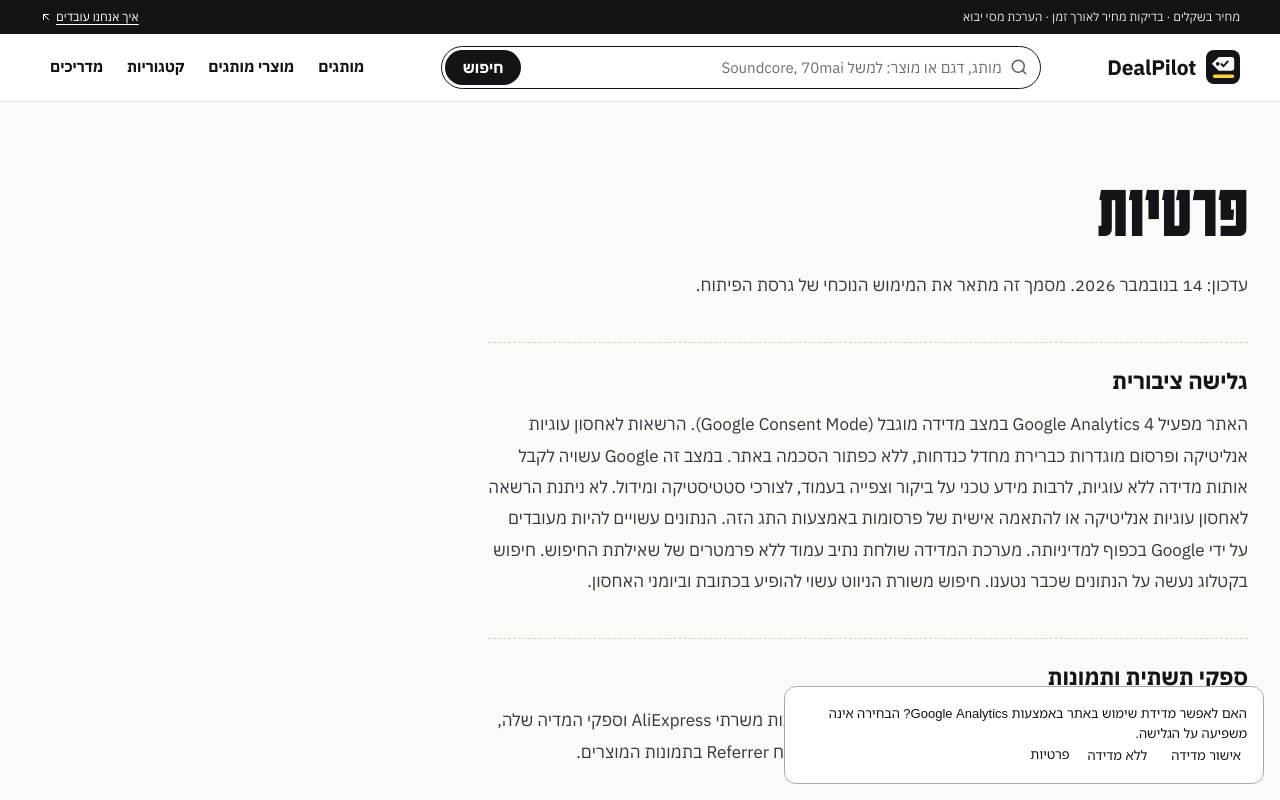
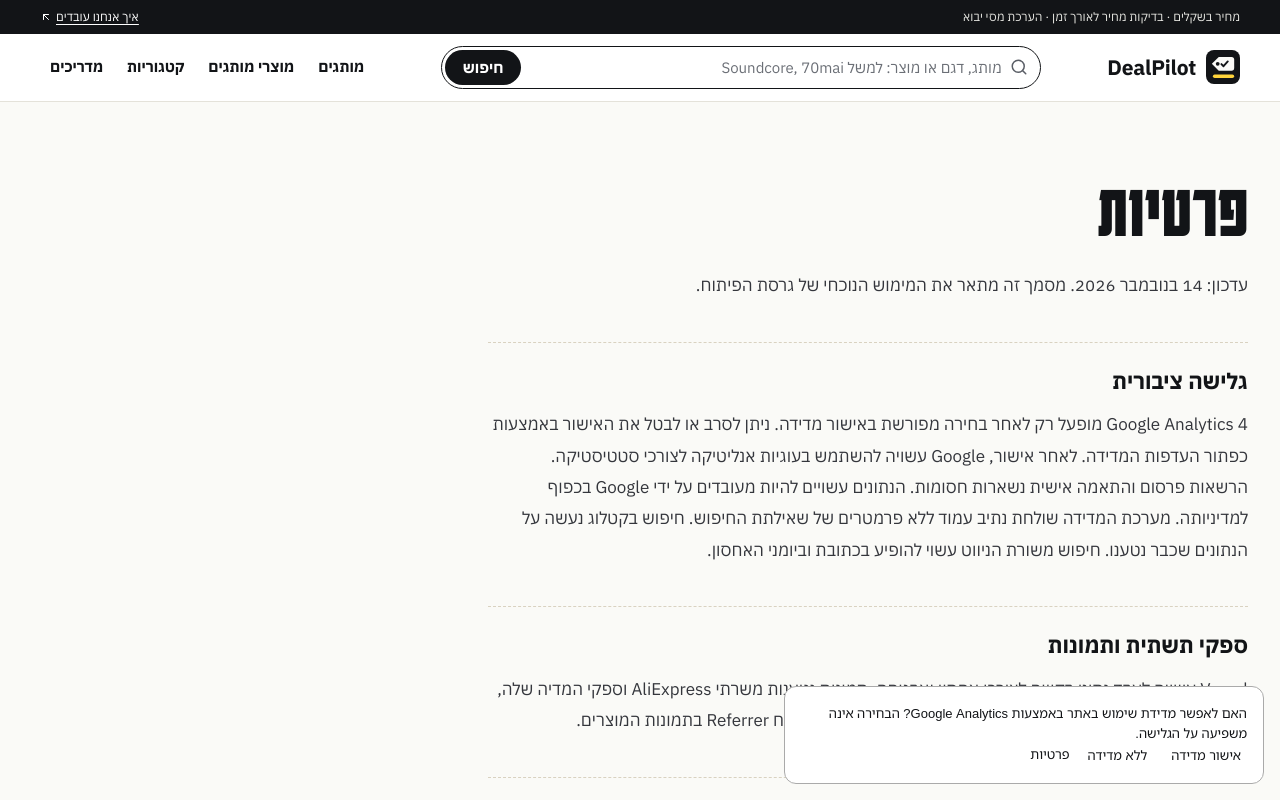
Before and after one commit to lemarketingx/affiliate-product-comparison-website, a Next.js app: page /privacy in a window 1280 px wide. Shown: the top 800 px of the page. Built offline with nearby package versions, Linux system fonts and the light colour scheme.

Commit message:
Document optional analytics consent

```diff
--- a/app/privacy/page.tsx
+++ b/app/privacy/page.tsx
@@ -15,14 +15,7 @@ export default function Privacy() {
           </p>
           <h2>גלישה ציבורית</h2>
           <p>
-            האתר מפעיל Google Analytics 4 במצב מדידה מוגבל (Google Consent
-            Mode). הרשאות לאחסון עוגיות אנליטיקה ופרסום מוגדרות כברירת מחדל
-            כנדחות, ללא כפתור הסכמה באתר. במצב זה Google עשויה לקבל אותות
-            מדידה ללא עוגיות, לרבות מידע טכני על ביקור וצפייה בעמוד,
-            לצורכי סטטיסטיקה ומידול. לא ניתנת הרשאה לאחסון עוגיות אנליטיקה
-            או להתאמה אישית של פרסומות באמצעות התג הזה. הנתונים עשויים
-            להיות מעובדים על ידי Google בכפוף למדיניותה. מערכת המדידה שולחת
-            נתיב עמוד ללא פרמטרים של שאילתת החיפוש.
+            Google Analytics 4 מופעל רק לאחר בחירה מפורשת באישור מדידה. ניתן לסרב או לבטל את האישור באמצעות כפתור העדפות המדידה. לאחר אישור, Google עשויה להשתמש בעוגיות אנליטיקה לצורכי סטטיסטיקה. הרשאות פרסום והתאמה אישית נשארות חסומות. הנתונים עשויים להיות מעובדים על ידי Google בכפוף למדיניותה. מערכת המדידה שולחת נתיב עמוד ללא פרמטרים של שאילתת החיפוש.
             חיפוש בקטלוג נעשה על הנתונים שכבר נטענו. חיפוש משורת הניווט
             עשוי להופיע בכתובת וביומני האחסון.
           </p>
```
